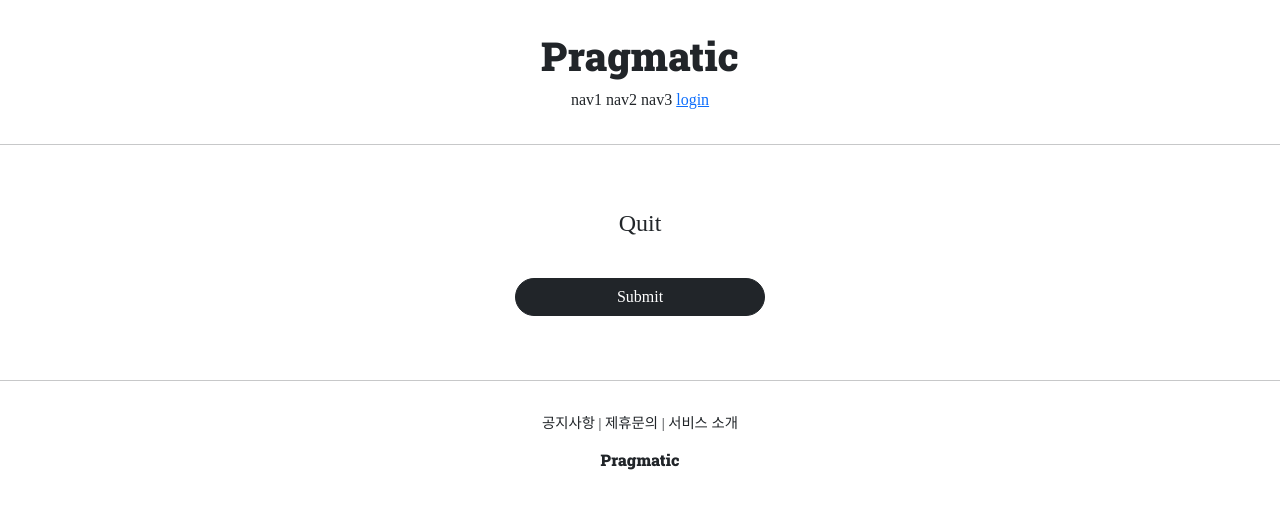
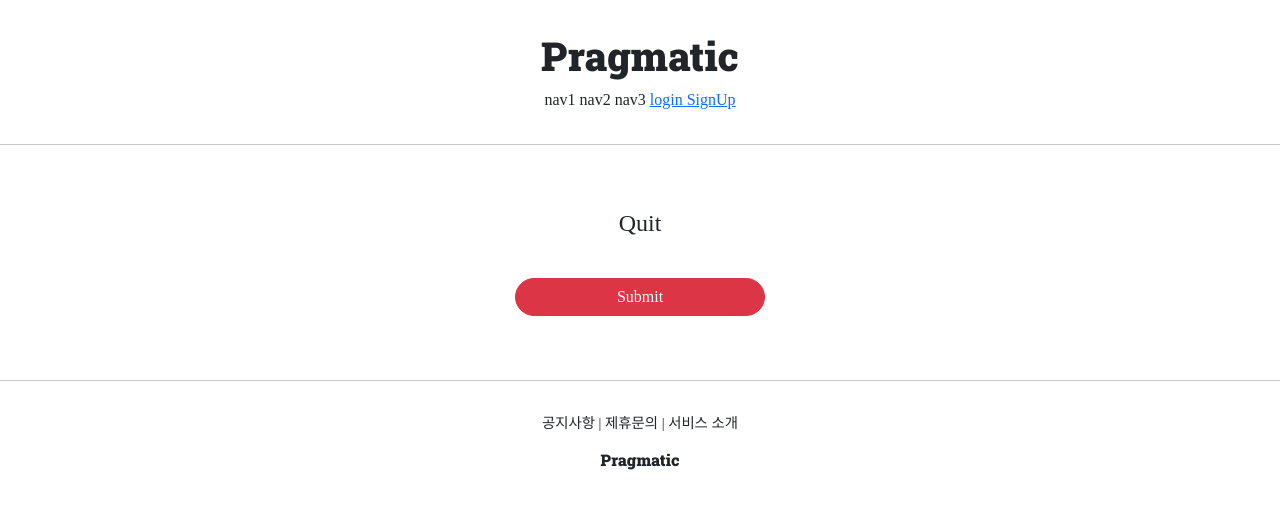
Before and after one commit to yesyeseo/Pinterest-Clone, a Django app: template pargmatic/accountapp/templates/accountapp/delete.html in a window 1280 px wide. Shown: the top 509 px of the page. Run offline with Django 3.2, Linux system fonts and the light colour scheme; the template is opened without the code that fills it, so the values that code supplies are empty; some libraries are stand-ins or nearby versions.

Commit message:
delete with deleteview - finish

```diff
--- a/pargmatic/accountapp/templates/accountapp/delete.html
+++ b/pargmatic/accountapp/templates/accountapp/delete.html
@@ -9,7 +9,7 @@
         </div>
         <form action="{% url 'accountapp:delete' pk=user.pk %}" method="post">
             {% csrf_token %}
-            <input type="submit" class="btn btn-dark rounded-pill col-6 mt-3">
+            <input type="submit" class="btn btn-danger rounded-pill col-6 mt-3">
         </form>
     </div>
 
--- a/pargmatic/templates/header.html
+++ b/pargmatic/templates/header.html
@@ -10,6 +10,9 @@
             <a href="{% url 'accountapp:login' %}?next={{ request.path }}">
                 <span>login</span>
             </a>
+            <a href="{% url 'accountapp:create' %}">
+                <span>SignUp</span>
+            </a>
             {% else %}
             <a href="{% url 'accountapp:detail' pk=user.pk %}">
                 <span>MyPage</span>
```
